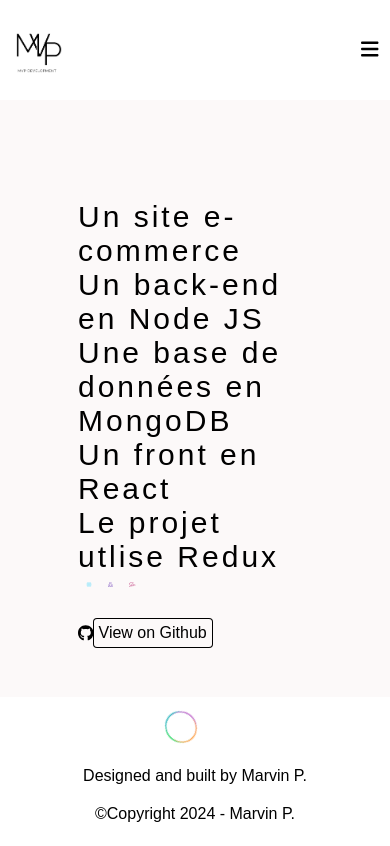
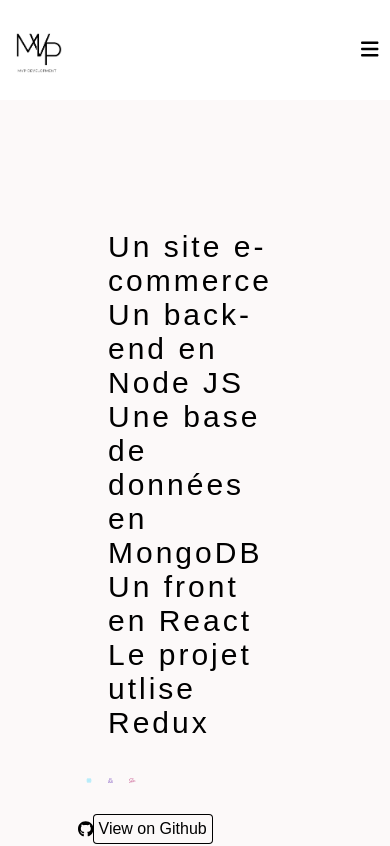
Before and after one commit to Homarv/myportfolio, a React (Create React App) app: page /perso-project in a window 390 px wide. Shown: the top 846 px of the page. Built offline with nearby package versions, Linux system fonts and the light colour scheme.

Commit message:
add css to mobile

```diff
--- a/src/components/Circles.js
+++ b/src/components/Circles.js
@@ -3,9 +3,7 @@ import React from 'react';
 const Circles = () => {
   return (
     <div className='container'>
-    <div className="box">
       <div className="circle"></div>
-    </div>
     </div>
   );
 };
--- a/src/styles/components/circles.scss
+++ b/src/styles/components/circles.scss
@@ -3,16 +3,8 @@
   justify-content: center;
 }
 
-.box{
-  position: relative;
-  color: black;
-  cursor: pointer;
-  transition: transform 0.4s cubic-bezier(0.23,1.83,0.42,1.19);
-  transform: translate(-50%, -50%) ;
-}
-
-
 .circle{
+  margin-bottom: 30px;
   width:20px;
   height:20px;
   border-radius: 50%;
--- a/src/styles/components/contact.scss
+++ b/src/styles/components/contact.scss
@@ -14,3 +14,12 @@
 .contact__icon:hover{
   transform: scale(1.1) rotate(10deg);
 }
+
+@media (max-width: $mobile) {
+  .contact{
+    margin-bottom: 100px;
+  }
+  p{
+    padding: 30px;
+  }
+}
--- a/src/styles/components/titles.scss
+++ b/src/styles/components/titles.scss
@@ -14,5 +14,7 @@
 
 
 @media (max-width: $mobile ) {
-
+  .title{
+    margin-bottom: 20px;
+  }
 }
```
